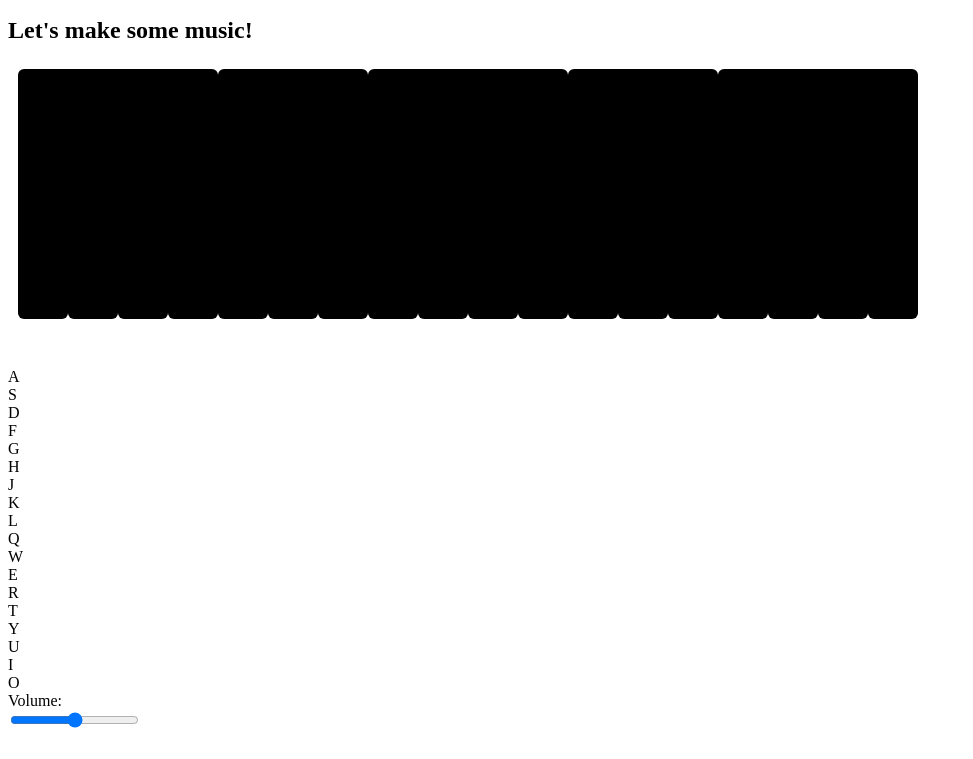
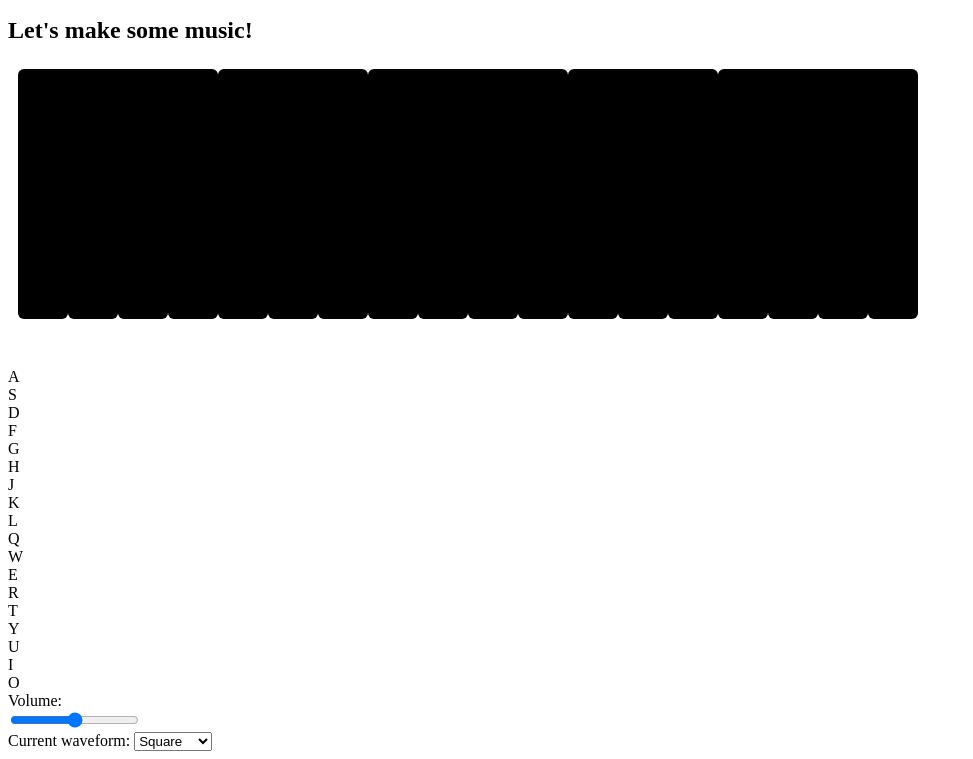
Before and after one commit to AmandaMitchell707/PianoPlay, a plain HTML site: page index.ejs in a window 1280 px wide. Shown: the part 50-809 px from the top of the page, without its empty margins (0-973 px from the left). Drawn offline with nearby package versions, Linux system fonts and the light colour scheme; files that its build step writes are made by us from their sources.

Commit message:
Add options to change waveform

```diff
--- a/index.ejs
+++ b/index.ejs
@@ -75,6 +75,16 @@
             <option value="10" label="100%">
           </datalist>
         </div>
+        <div class="settings-right">
+          <label>Current waveform:</label>
+          <select name="waveform">
+            <option value="sine">Sine</option>
+            <option value="square" selected>Square</option>
+            <option value="sawtooth">Sawtooth</option>
+            <option value="triangle">Triangle</option>
+            <option value="custom">Custom</option>
+          </select>
+        </div>
       </div>
     </section>
   </div>
```
